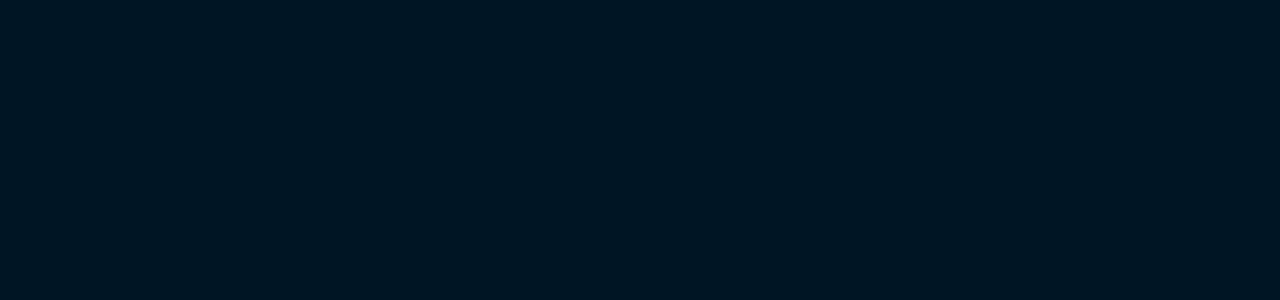
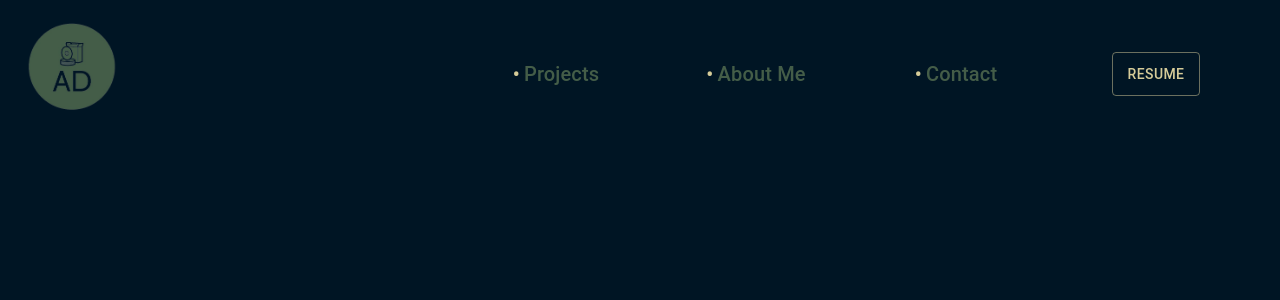
Before and after one commit to AdamDupuy/personalSite, a React (Create React App) app: page /projects in a window 1280 px wide. Before the commit this address had no page. Shown: the top 300 px of the page. Built offline with nearby package versions, Linux system fonts and the light colour scheme.

Commit message:
added a blank page for projects and a link to home

```diff
--- a/src/App.tsx
+++ b/src/App.tsx
@@ -2,6 +2,7 @@
 import { Container } from "@mui/material";
 import { Route, Routes, BrowserRouter } from "react-router-dom";
 import Home from "./Pages/Home";
+import Projects from "./Pages/Projects";
 
 function App() {
   return (
@@ -17,6 +18,7 @@
       <BrowserRouter>
         <Routes>
           <Route path="/" element={<Home />} />
+          <Route path="/projects" element={<Projects />} />
         </Routes>
       </BrowserRouter>
     </Container>
--- a/src/Components/Header.tsx
+++ b/src/Components/Header.tsx
@@ -25,6 +25,9 @@
     navigate("/");
   };
 
+  const handleClickProjects = async () => {
+    navigate("/projects");
+  };
   return (
     <ThemeProvider theme={customTheme}>
       <Container
@@ -69,7 +72,7 @@
                 justifyContent="center"
                 sx={{
                   paddingLeft: "4vh",
-                  paddingTop: "11vh",
+                  paddingTop: "15vh",
                   height: "100px",
                   width: "120px",
                   backgroundImage: myIcon,
@@ -97,7 +100,7 @@
                 alignItems: "right",
               }}
             >
-              <Button onClick={() => handleClickHome()}>
+              <Button onClick={() => handleClickProjects()}>
                 <Typography textTransform="none" color="primary" variant="h6">
                   •{" "}
                 </Typography>
--- a/src/Pages/Home.tsx
+++ b/src/Pages/Home.tsx
@@ -80,6 +80,7 @@
               </Typography>
             </Grid>
             <Grid item sx={{ paddingTop: "5vh", width: "100%" }}>
+              <a href="https://github.com/AdamDupuy">
               <Button
                 color="primary"
                 variant="outlined"
@@ -87,6 +88,7 @@
               >
                 Check out my Github!
               </Button>
+              </a>
             </Grid>
           </Grid>
         </Grid>
--- /dev/null
+++ b/src/Pages/Projects.tsx
@@ -0,0 +1,42 @@
+import {
+    Typography,
+    Box,
+    createTheme,
+    ThemeProvider,
+    Container,
+    Grid,
+    Button,
+  } from "@mui/material";
+  import Header from "../Components/Header";
+
+  const customTheme = createTheme({
+    palette: {
+      primary: { main: "#D6CC99" },
+      secondary: {
+        main: "#445D48",
+        light: "#FDE5D4",
+      },
+    },
+  });
+
+  const Projects = () => {
+    return (
+      <ThemeProvider theme={customTheme}>
+        <Container disableGutters sx={{ minWidth: "100%", minHeight: "100vh" }}>
+          <Grid
+            container
+            direction="row"
+            justifyContent="center"
+            alignItems="center"
+          >
+            <Grid item sx={{ width: "100%" }}>
+              <Header />
+            </Grid>
+
+        </Grid>
+        </Container>
+      </ThemeProvider>
+    );
+  };
+
+  export default Projects;
```
